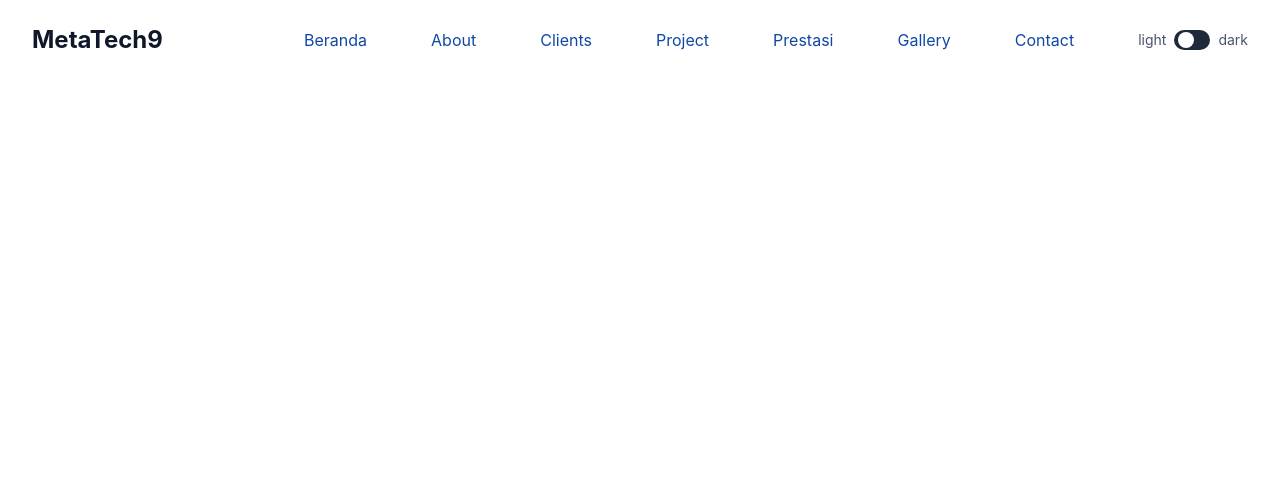
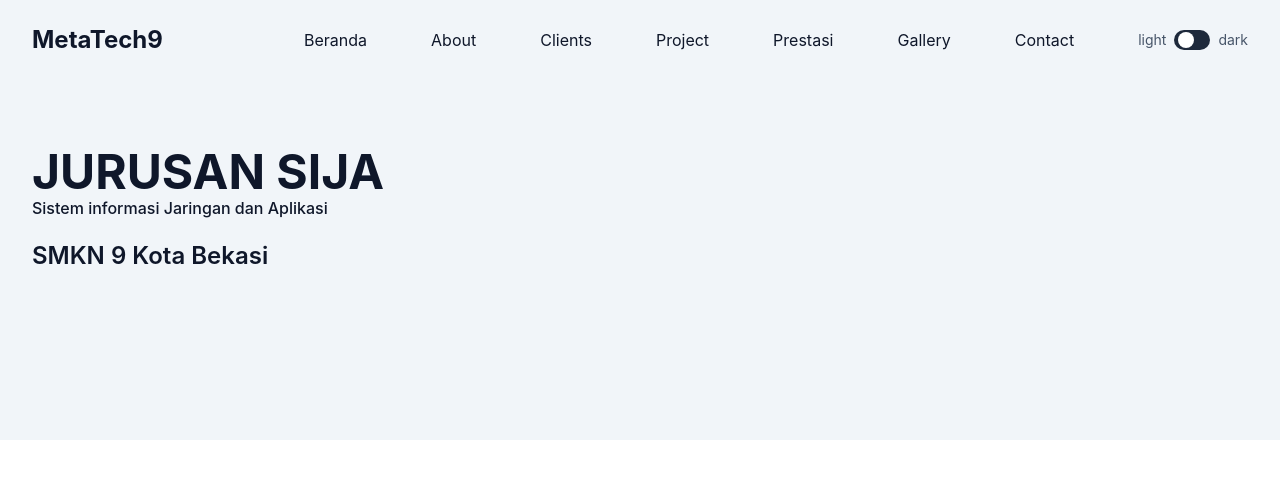
Before and after one commit to razanAlthaf/LEARN-TAILWIND, a website: page index.html in a window 1280 px wide. Shown: the top 478 px of the page. Drawn offline with Linux system fonts and the light colour scheme.

Commit message:
progress lanjutan

```diff
--- a/index.html
+++ b/index.html
@@ -3,7 +3,7 @@
 <head>
     <meta charset="UTF-8">
     <meta name="viewport" content="width=device-width, initial-scale=1.0">
-    <title>Document</title>
+    <title>MetaTech9</title>
     <link rel="stylesheet" href="style.css">
 
     <script>
@@ -15,11 +15,11 @@
         </script>
 </head>
 <body>
-    <header class="fixed left-0 top-0 z-10 flex w-full items-center bg-transparent ">
+    <header class="fixed left-0 top-0 z-10 flex w-full items-center bg-transparent">
         <div class="container">
             <div class="relative flex items-center justify-between">
                 <div class="px-4">
-                    <a href="#home" class="block py-6 text-2xl font-bold text-dark">MetaTech9</a>
+                    <a href="#home" class="block py-6 text-2xl font-bold text-dark dark:text-white">MetaTech9</a>
                 </div>
             <div class="item-center flex px-4">
                 <button id="hamburger" name="hamburger" type="button" class="absolute right-4 block lg:hidden">
@@ -31,25 +31,25 @@
             <nav id="nav-menu" class="absolute right-4 top-full hidden w-full max-w-[250px] rounded-lg bg-white dark:text-white py-5 shadow-lg dark:bg-dark lg:static lg:block lg:max-w-full lg:rounded-none lg:bg-transparent lg:shadow-none lg:dark:bg-transparent">
                 <ul class="block lg:flex">
                     <li class="group">
-                        <a href="#home" class="mx-8 flex py-2 text-base text-primary dark:text-white hover:underline">Beranda</a>
+                        <a href="#home" class="mx-8 flex py-2 text-base text-dark dark:text-white hover:underline">Beranda</a>
                     </li>
                     <li class="group">
-                        <a href="#about" class="mx-8 flex py-2 text-base text-primary dark:text-white hover:underline">About</a>
+                        <a href="#about" class="mx-8 flex py-2 text-base text-dark dark:text-white hover:underline">About</a>
                     </li>
                     <li class="group">
-                        <a href="#clients" class="mx-8 flex py-2 text-base text-primary dark:text-white hover:underline">Clients</a>
+                        <a href="#clients" class="mx-8 flex py-2 text-base text-dark dark:text-white hover:underline">Clients</a>
                     </li>
                     <li class="group">
-                        <a href="#project" class="mx-8 flex py-2 text-base text-primary dark:text-white hover:underline">Project</a>
+                        <a href="#project" class="mx-8 flex py-2 text-base text-dark dark:text-white hover:underline">Project</a>
                     </li>
                     <li class="group">
-                        <a href="#prestasi" class="mx-8 flex py-2 text-base text-primary dark:text-white hover:underline">Prestasi</a>
+                        <a href="#prestasi" class="mx-8 flex py-2 text-base text-dark dark:text-white hover:underline">Prestasi</a>
                     </li>
                     <li class="group">
-                        <a href="#gallery" class="mx-8 flex py-2 text-base text-primary dark:text-white hover:underline">Gallery</a>
+                        <a href="#gallery" class="mx-8 flex py-2 text-base text-dark dark:text-white hover:underline">Gallery</a>
                     </li>
                     <li class="group">
-                        <a href="#contact" class="mx-8 flex py-2 text-base text-primary dark:text-white hover:underline">Contact</a>
+                        <a href="#contact" class="mx-8 flex py-2 text-base text-dark dark:text-white hover:underline">Contact</a>
                     </li>
                     <li class="mt-3 flex items-center pl-8 lg:mt-0">
                         <div class="flex">
@@ -71,10 +71,25 @@
     </header>
     <!-- Header End -->
 
+    <!-- beranda section -->
+    <section id="home" class="bg-slate-100 pb-32 pt-36 dark:bg-dark">
+        <div class="container">
+            <div class="flex flex-wrap">
+                <div class="w-full self-center px-4 lg:w-1/2">
+                    <h1 class="mt-1 block text-4xl font-bold text-dark dark:text-white xl:text-5xl">JURUSAN SIJA</h1>
+                    <h1 class="text-base font-medium text-dark dark:text-white md:text-xs">Sistem informasi Jaringan dan Aplikasi</h1>
+                    <h2 class="mb-5 text-lg font-medium text-dark dark:text-white lg:text-2xl"></h2>
+                    <p class="mb-10 font-semibold leading-relaxed text-dark dark:text-white md:text-2xl">SMKN 9 Kota Bekasi</p>
+                </div>
 
-    <div class="min-h-screen"></div>
-    <div class="min-h-screen"></div>
+                <div class="w-full self-end px-4 lg:w-1/2">
+                    <div class="relative mb-5 mt-5 lg:right-0 lg:mb-5 lg:mt-5">
 
+                    </div>
+                </div>
+            </div>
+        </div>
+    </section>
     <script src="dist/js/script.js"></script>
 </body>
 </html>
--- a/tailwind.css
+++ b/tailwind.css
@@ -12,7 +12,7 @@
     }
 
     .hamburger-line {
-        @apply my-2 block h-[2px] w-[30px] bg-dark dark:bg-white;
+        @apply my-1 block h-[2px] w-[30px] bg-dark dark:bg-white;
     }
 
     .hamburger-active > span:nth-child(1) {
```
